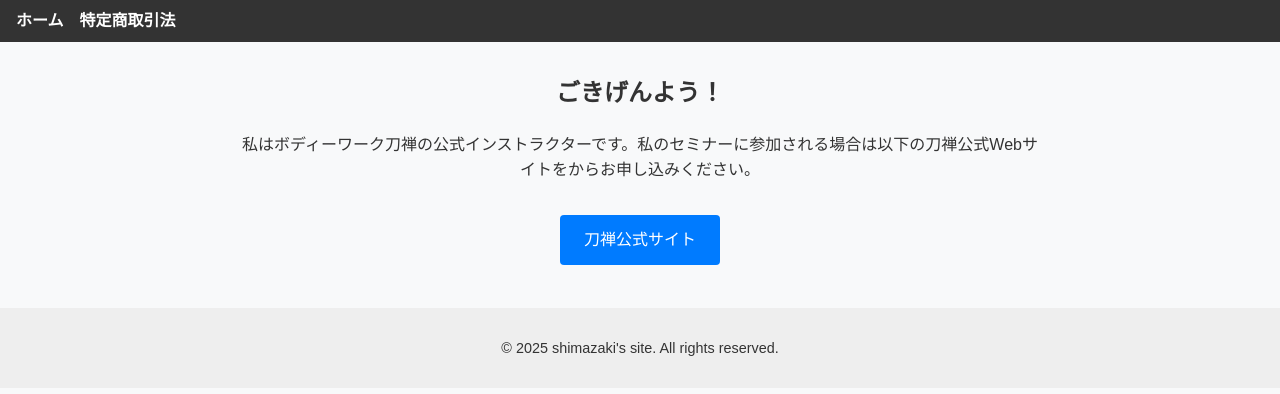
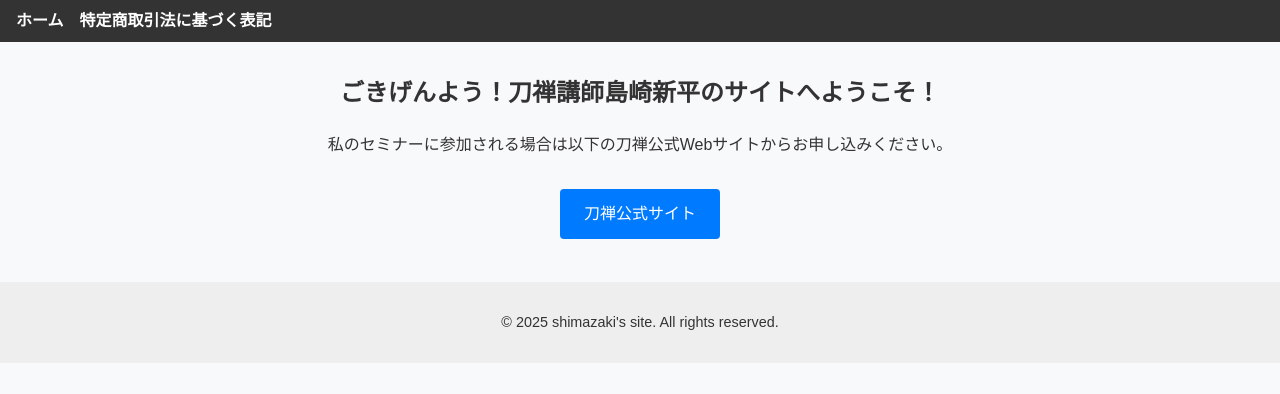
Before and after one commit to ximaxin/ximaxin.github.io, a plain HTML site: page index.html in a window 1280 px wide. Drawn offline with Linux system fonts and the light colour scheme.

```diff
--- a/index.html
+++ b/index.html
@@ -11,16 +11,16 @@
       <nav>
         <ul class="nav-list">
           <li><a href="index.html">ホーム</a></li>
-          <li><a href="tokushoho.html">特定商取引法</a></li>
+          <li><a href="tokushoho.html">特定商取引法に基づく表記</a></li>
         </ul>
       </nav>
     </header>
 
     <main>
       <section class="hero">
-        <h1>ごきげんよう！</h1>
+        <h1>ごきげんよう！刀禅講師島崎新平のサイトへようこそ！</h1>
         <p>
-          私はボディーワーク刀禅の公式インストラクターです。私のセミナーに参加される場合は以下の刀禅公式Webサイトをからお申し込みください。
+          私のセミナーに参加される場合は以下の刀禅公式Webサイトからお申し込みください。
         </p>
         <a href="https://touzen.jp/" class="cta-button">刀禅公式サイト</a>
       </section>
```
Also changed, not shown: tokushoho.html (+1 -1 lines).
